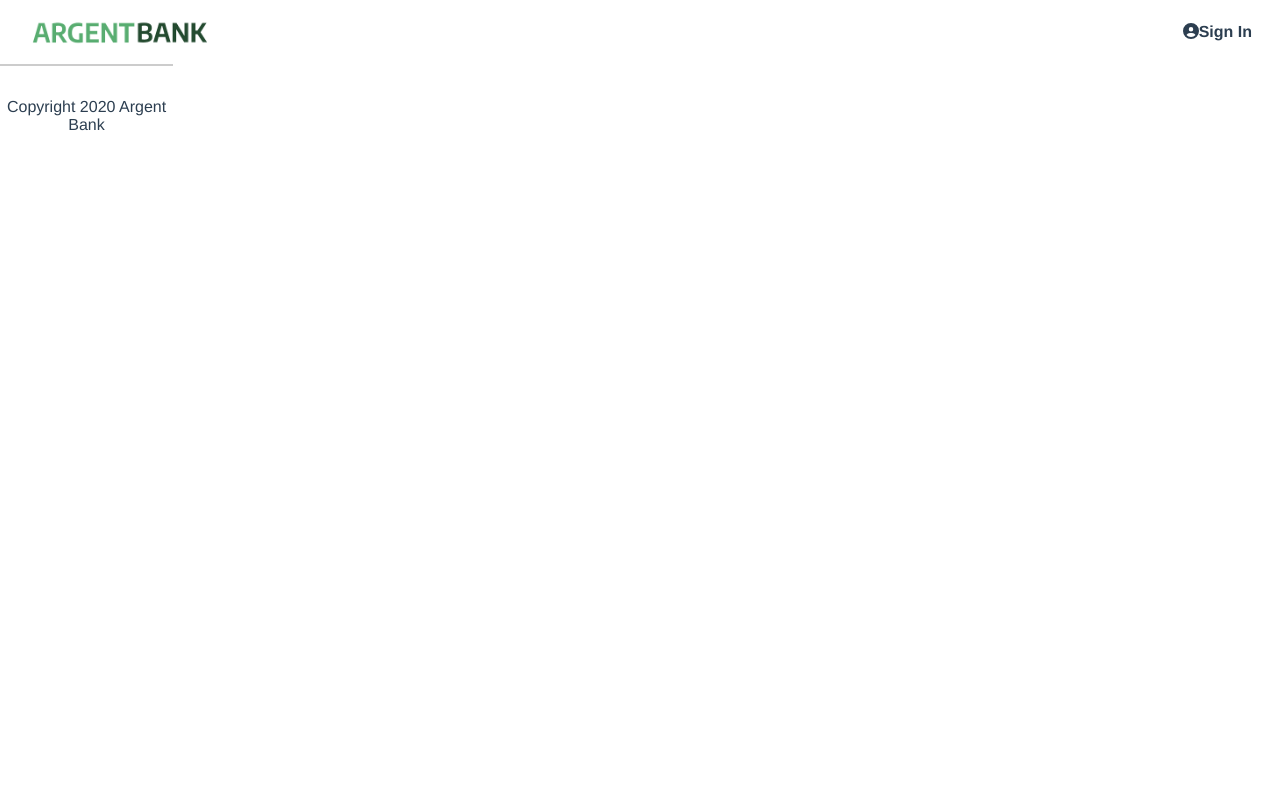
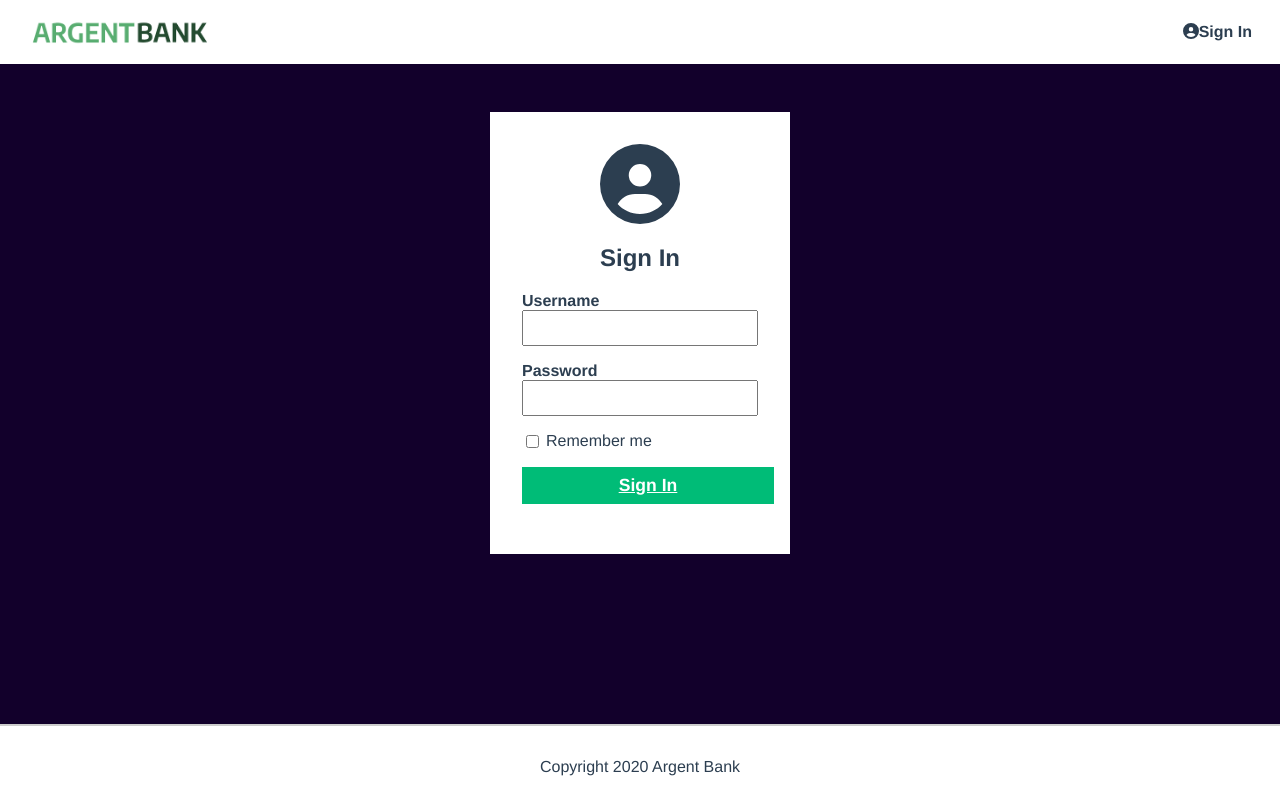
Before and after one commit to LancelleTimote/Projet-n-14-Utiliser-une-API-pour-un-compte-utilisateur-bancaire-avec-React, a React (Create React App) app: page /signIn in a window 1280 px wide. Before the commit this address had no page. Built offline with nearby package versions, Linux system fonts and the light colour scheme.

Commit message:
Page sign in Html + css

```diff
--- a/public/index.html
+++ b/public/index.html
@@ -11,6 +11,6 @@
     </head>
 
     <body>
-        <div id="root"></div>
+        <div id="root" class="main flex"></div>
     </body>
 </html>
--- a/src/App.jsx
+++ b/src/App.jsx
@@ -1,13 +1,15 @@
 import { BrowserRouter as Router, Route, Routes } from "react-router-dom";
 import Error from "./pages/ErrorPage/ErrorPage";
 import Home from "./pages/Home/Home";
+import SignIn from "./pages/SignIn/SignIn";
 
 function App() {
     return (
         <Router>
-            <main>
+            <main className="main flex">
                 <Routes>
                     <Route path="/" element={<Home />} />
+                    <Route path="/signIn" element={<SignIn />} />
                     <Route path="*" element={<Error />} />
                 </Routes>
             </main>
--- a/src/components/Header/Header.jsx
+++ b/src/components/Header/Header.jsx
@@ -13,7 +13,7 @@ function Header() {
                     <h1 className="sr-only">Argent Bank</h1>
                 </Link>
                 <div>
-                    <Link to="/Sign-in" className="main-nav-item">
+                    <Link to="/signIn" className="main-nav-item">
                         <FontAwesomeIcon icon={faUserCircle} />
                         Sign In
                     </Link>
--- /dev/null
+++ b/src/pages/SignIn/SignIn.jsx
@@ -0,0 +1,46 @@
+import Header from "../../components/Header/Header";
+import Footer from "../../components/Footer/Footer";
+import { FontAwesomeIcon } from "@fortawesome/react-fontawesome";
+import { faUserCircle } from "@fortawesome/free-solid-svg-icons";
+import { Link } from "react-router-dom";
+import "./SignIn.scss";
+
+function SignIn() {
+    return (
+        <div className="main flex">
+            <Header />
+            <div className="main bg-dark">
+                <section className="sign-in-content">
+                    <FontAwesomeIcon className="sign-in-icon" icon={faUserCircle} />
+                    <h1>Sign In</h1>
+                    <form>
+                        <div className="input-wrapper">
+                            <label for="username">Username</label>
+                            <input type="text" id="username" />
+                        </div>
+                        <div className="input-wrapper">
+                            <label for="password">Password</label>
+                            <input type="password" id="password" />
+                        </div>
+                        <div className="input-remember">
+                            <input type="checkbox" id="remember-me" />
+                            <label for="remember-me">Remember me</label>
+                        </div>
+                        {/* PLACEHOLDER DUE TO STATIC SITE */}
+                        <a href="./user.html" className="sign-in-button">
+                            Sign In
+                        </a>
+                        {/* SHOULD BE THE BUTTON BELOW
+                        <button className="sign-in-button">Sign In</button> */}
+                    </form>
+                    <Link to="/signIn" className="main-nav-logo">
+                        Sign In
+                    </Link>
+                </section>
+            </div>
+            <Footer />
+        </div>
+    );
+}
+
+export default SignIn;
--- /dev/null
+++ b/src/pages/SignIn/SignIn.scss
@@ -0,0 +1,45 @@
+.sign-in-button {
+    display: block;
+    width: 100%;
+    padding: 8px;
+    font-size: 1.1rem;
+    font-weight: bold;
+    margin-top: 1rem;
+    border-color: #00bc77;
+    background-color: #00bc77;
+    color: #fff;
+}
+
+.sign-in-content {
+    box-sizing: border-box;
+    background-color: white;
+    width: 300px;
+    margin: 0 auto;
+    margin-top: 3rem;
+    padding: 2rem;
+}
+
+.sign-in-icon {
+    font-size: 5rem;
+}
+
+.input-remember {
+    display: flex;
+    label {
+        margin-left: 0.25rem;
+    }
+}
+
+.input-wrapper {
+    display: flex;
+    flex-direction: column;
+    text-align: left;
+    margin-bottom: 1rem;
+    label {
+        font-weight: bold;
+    }
+    input {
+        padding: 5px;
+        font-size: 1.2rem;
+    }
+}
--- a/src/style/Base/Base.scss
+++ b/src/style/Base/Base.scss
@@ -19,6 +19,11 @@ body {
     flex: 1;
 }
 
+.flex {
+    display: flex;
+    flex-direction: column;
+}
+
 .bg-dark {
     background-color: #12002b;
 }
```
